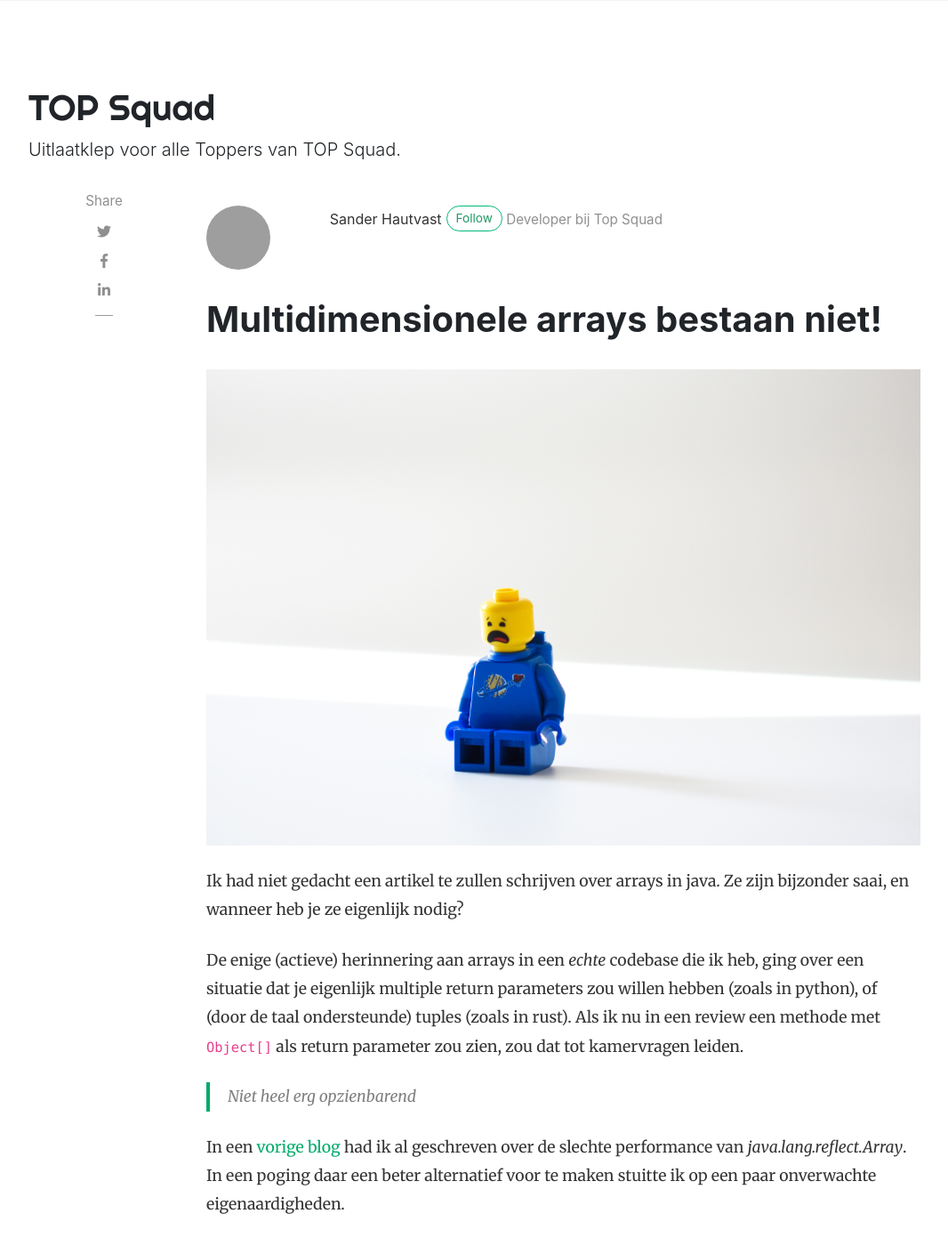
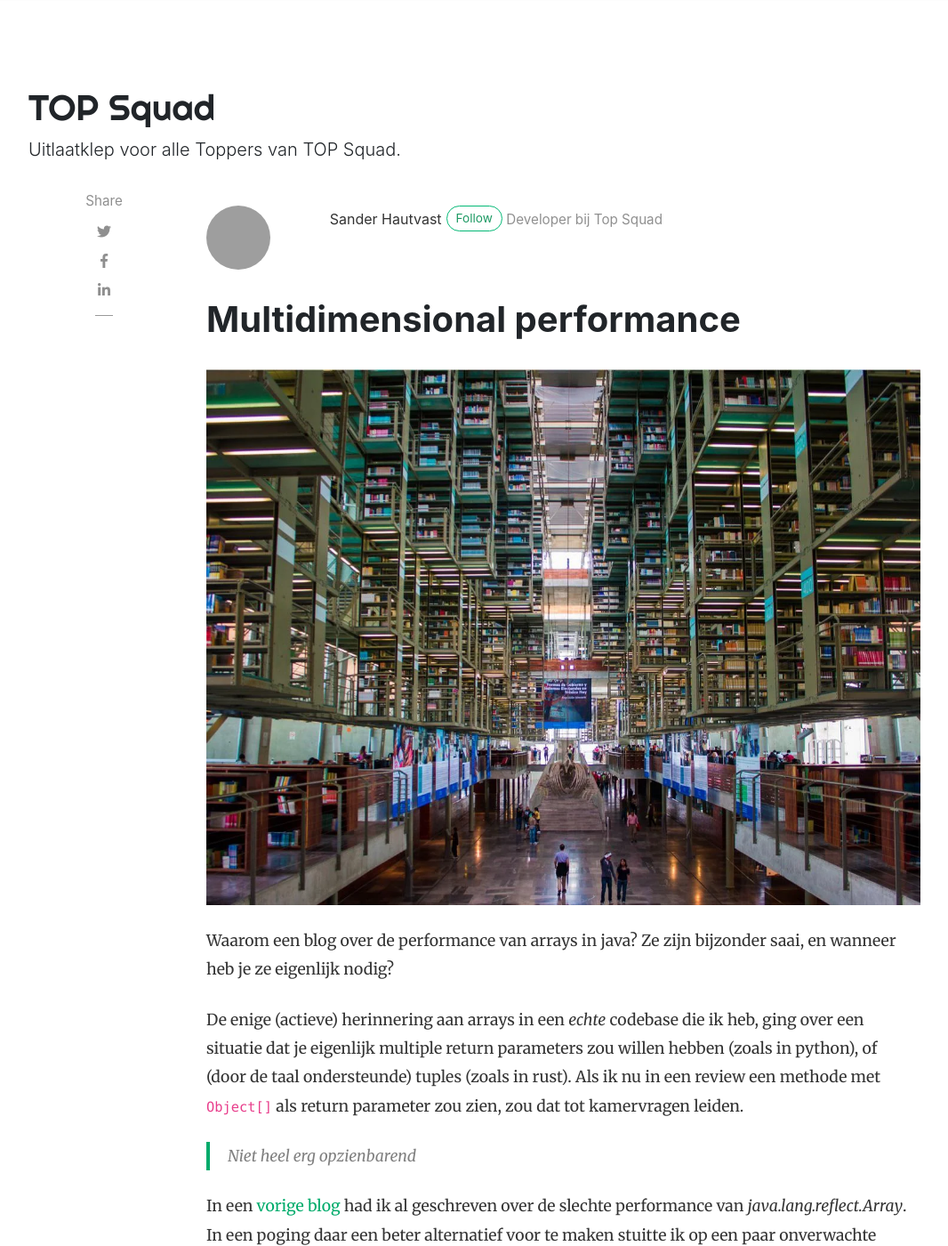
Before and after one commit to TOP-Squad/top-squad.github.io, a Jekyll site: the page built from _posts/2023-08-07-multidim-arrays.md, in a window 1280 px wide and 1400 px high. Shown: the whole window at 89% size, without its empty margins (53-1119 px from the left). Built offline with Jekyll 4.4.1, drawn with Linux system fonts in a browser that asks for light colours; nearby versions of some CDN libraries; comment, search, counter and statistics services are not loaded; some of the changed text lies outside the part shown; grey boxes are pictures that could not be loaded.

Commit message:
andere titel en plaatje

```diff
--- a/_posts/2023-08-07-multidim-arrays.md
+++ b/_posts/2023-08-07-multidim-arrays.md
@@ -1,22 +1,22 @@
 ---
 layout: post
-title:  "Multidimensionele arrays bestaan niet!"
+title:  "Multidimensional performance"
 author: sander.hautvast
 categories: [java, performance]
-image: assets/images/arrays/nik-fDaUCTp28dA-unsplash.jpg
+image: assets/images/arrays/swfvdia50a151.webp
 beforetoc: ""
 featured: true
 hidden: false
 lang: nl
 ---
-Ik had niet gedacht een artikel te zullen schrijven over arrays in java. Ze zijn bijzonder saai, en wanneer heb je ze eigenlijk nodig?
+Waarom een blog over de performance van arrays in java? Ze zijn bijzonder saai, en wanneer heb je ze eigenlijk nodig?
 
 De enige (actieve) herinnering aan arrays in een _echte_ codebase die ik heb, ging over een situatie dat je eigenlijk multiple return parameters zou willen hebben (zoals in python), of (door de taal ondersteunde) tuples (zoals in rust). Als ik nu in een review een methode met `Object[]` als return parameter zou zien, zou dat tot kamervragen leiden.
 >Niet heel erg opzienbarend
 
 In een [vorige blog](/jsonwriter/) had ik al geschreven over de slechte performance van _java.lang.reflect.Array_. In een poging daar een beter alternatief voor te maken stuitte ik op een paar onverwachte eigenaardigheden.
 
-Arrays zijn sinds java 1.0 niet veranderd. Dat is logisch gezien het feit dat ze een standaard onderdeel zijn van de meeste talen en het feit dat java altijd backwards compatible is gebleven. En, tja, java uit die tijd, is, soms _apart_ of beter gezegd _C-achtig_.
+Arrays zijn sinds java 1.0 niet veranderd. Dat is logisch gezien het feit dat ze een standaard onderdeel zijn van de meeste talen en het feit dat java altijd backwards compatible is gebleven. En, tja, java uit die tijd, is, soms _apart_ of anders gezegd _C-achtig_.
 
 __3 manieren om een multidimensionele arrays te instantieren__
 
```
Also changed, not shown: assets/images/arrays/swfvdia50a151.webp (added), assets/images/nik-fDaUCTp28dA-unsplash.jpg (renamed from assets/images/arrays/nik-fDaUCTp28dA-unsplash.jpg).
